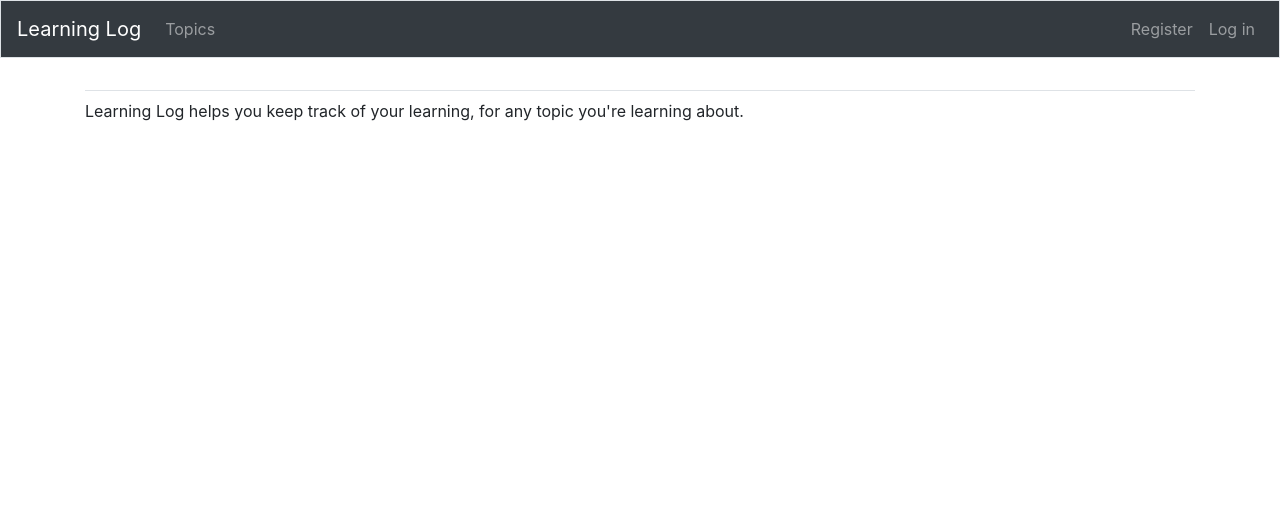
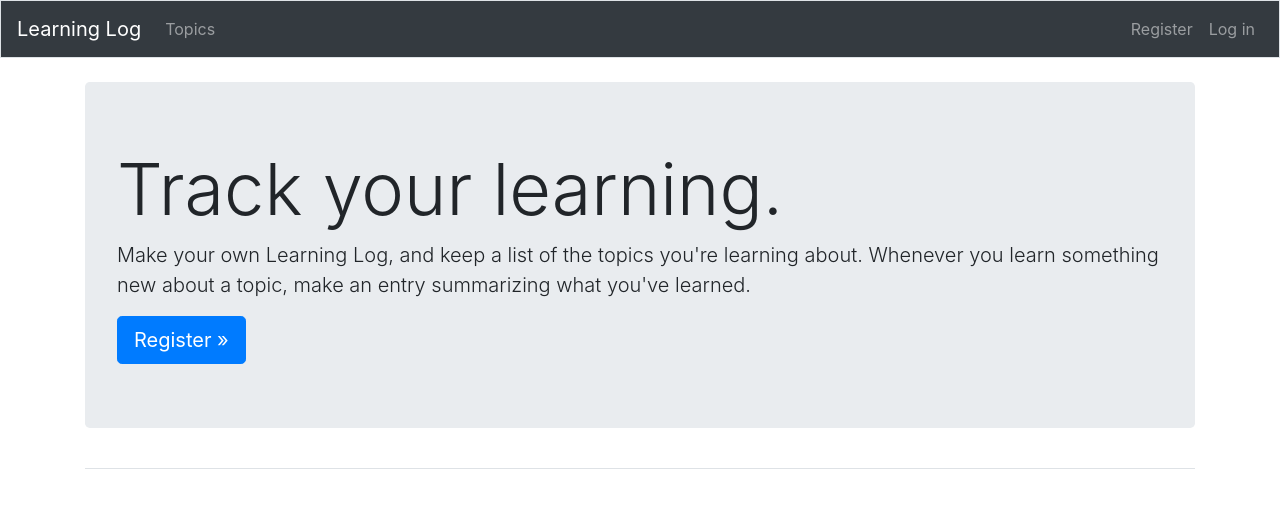
Before and after one commit to Munewxar/learning-log, a Django app: page / in a window 1280 px wide. Shown: the top 508 px of the page. Run offline with Django 4.2, Linux system fonts and the light colour scheme; some libraries are stand-ins or nearby versions.

Commit message:
main page appearance changed

```diff
--- a/learning_logs/templates/learning_logs/index.html
+++ b/learning_logs/templates/learning_logs/index.html
@@ -1,10 +1,20 @@
 {% extends "learning_logs/base.html" %}
 
-{% block content %}
+{% block page_header %}
+<div class="jumbotron">
+  <h1 class="display-3">
+    Track your learning.
+  </h1>
 
-<p>
-  Learning Log helps you keep track of your learning, for any topic you're
-  learning about.
-</p>
+  <p class="lead">
+    Make your own Learning Log, and keep a list of the topics you're learning
+    about. Whenever you learn something new about a topic, make an entry
+    summarizing what you've learned.
+  </p>
 
-{% endblock content %}
+  <a class="btn btn-lg btn-primary" href="{% url 'users:register' %}"
+    role="button">
+    Register &raquo;
+  </a>
+</div>
+{% endblock page_header %}
```
